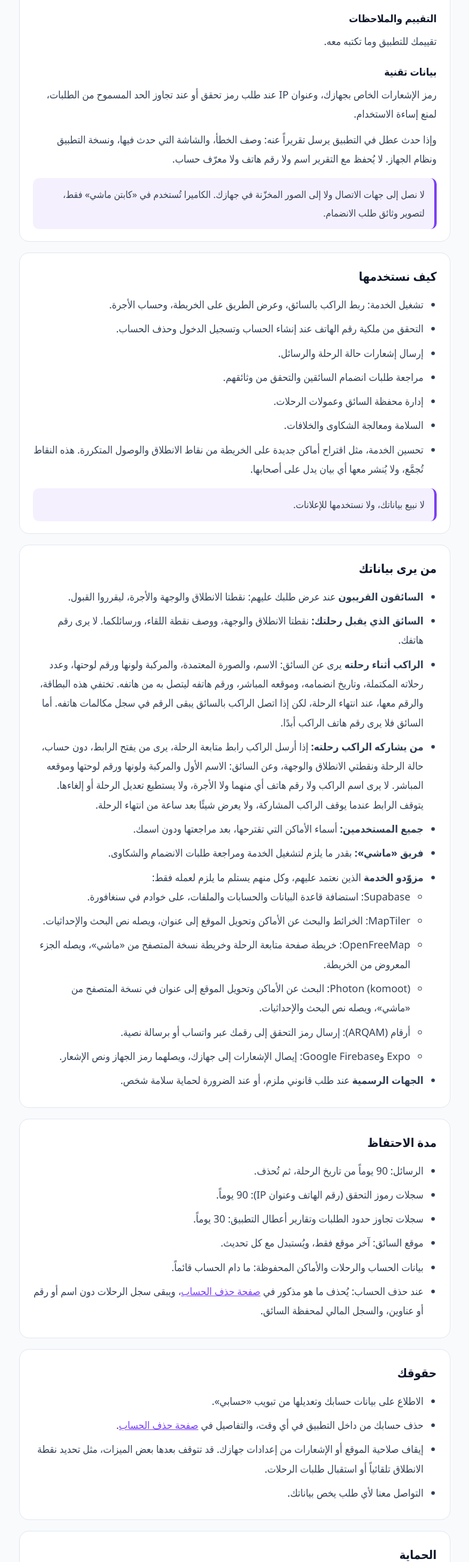
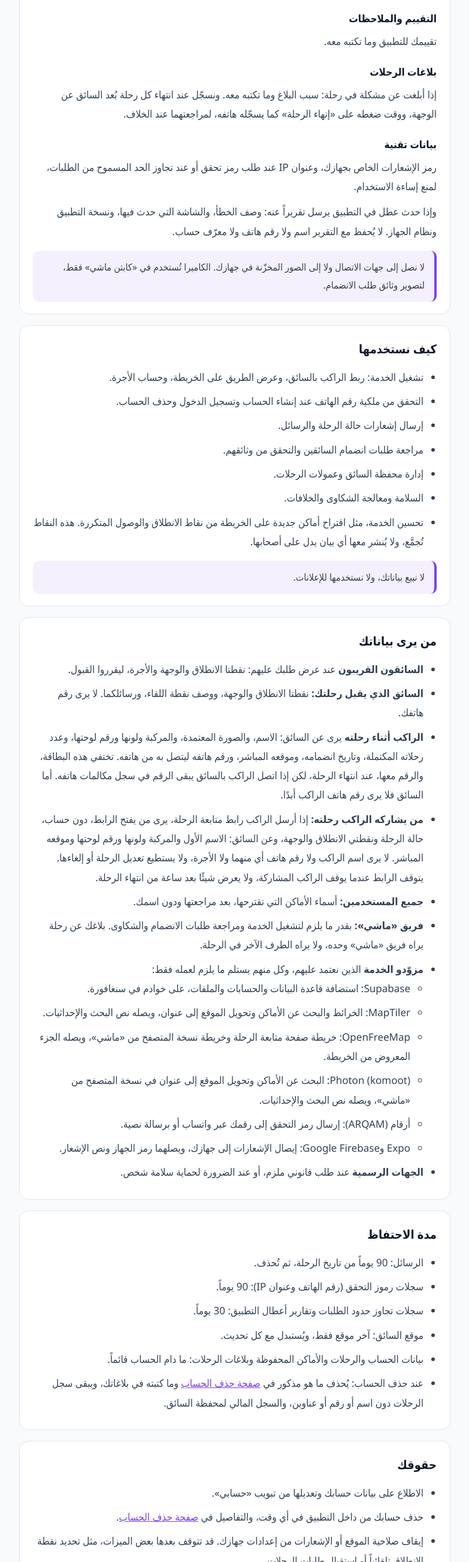
Before and after one commit to Ayaat9920/mashi-site, a plain HTML site: page privacy.html in a window 1280 px wide. Shown: the part 1321-3925 px from the top of the page at 60% size, without its empty margins (248-1031 px from the left). Drawn offline with Linux system fonts and the light colour scheme.

Commit message:
Update the privacy policy and terms: ride reports (2026-11-14)
Co-Authored-By: Claude Opus 5.5 <noreply@anthropic.com>

```diff
--- a/privacy.html
+++ b/privacy.html
@@ -153,6 +153,12 @@
     <h3>التقييم والملاحظات</h3>
     <p>تقييمك للتطبيق وما تكتبه معه.</p>
 
+    <h3>بلاغات الرحلات</h3>
+    <p>
+      إذا أبلغت عن مشكلة في رحلة: سبب البلاغ وما تكتبه معه. ونسجّل عند انتهاء كل رحلة بُعد
+      السائق عن الوجهة، ووقت ضغطه على «إنهاء الرحلة» كما يسجّله هاتفه، لمراجعتهما عند الخلاف.
+    </p>
+
     <h3>بيانات تقنية</h3>
     <p>
       رمز الإشعارات الخاص بجهازك، وعنوان IP عند طلب رمز تحقق أو عند تجاوز الحد المسموح من
@@ -215,7 +221,7 @@
       </li>
       <li>
         <strong>فريق «ماشي»:</strong> بقدر ما يلزم لتشغيل الخدمة ومراجعة طلبات الانضمام
-        والشكاوى.
+        والشكاوى. بلاغك عن رحلة يراه فريق «ماشي» وحده، ولا يراه الطرف الآخر في الرحلة.
       </li>
       <li>
         <strong>مزوّدو الخدمة</strong> الذين نعتمد عليهم، وكل منهم يستلم ما يلزم لعمله فقط:
@@ -241,10 +247,10 @@
       <li>سجلات رموز التحقق (رقم الهاتف وعنوان IP): 90 يوماً.</li>
       <li>سجلات تجاوز حدود الطلبات وتقارير أعطال التطبيق: 30 يوماً.</li>
       <li>موقع السائق: آخر موقع فقط، ويُستبدل مع كل تحديث.</li>
-      <li>بيانات الحساب والرحلات والأماكن المحفوظة: ما دام الحساب قائماً.</li>
+      <li>بيانات الحساب والرحلات والأماكن المحفوظة وبلاغات الرحلات: ما دام الحساب قائماً.</li>
       <li>
-        عند حذف الحساب: يُحذف ما هو مذكور في <a href="delete-account.html">صفحة حذف الحساب</a>،
-        ويبقى سجل الرحلات دون اسم أو رقم أو عناوين، والسجل المالي لمحفظة السائق.
+        عند حذف الحساب: يُحذف ما هو مذكور في <a href="delete-account.html">صفحة حذف الحساب</a>
+        وما كتبته في بلاغاتك، ويبقى سجل الرحلات دون اسم أو رقم أو عناوين، والسجل المالي لمحفظة السائق.
       </li>
     </ul>
   </section>
@@ -308,7 +314,7 @@
       <a href="delete-account.html">حذف الحساب</a>
     </nav>
     <p>ماشي — نقل ركاب في البصرة</p>
-    <p>آخر تحديث: 2026-11-13</p>
+    <p>آخر تحديث: 2026-11-14</p>
   </footer>
 </main>
 </body>
```
Also changed, not shown: terms.html (+1 -1 lines).
